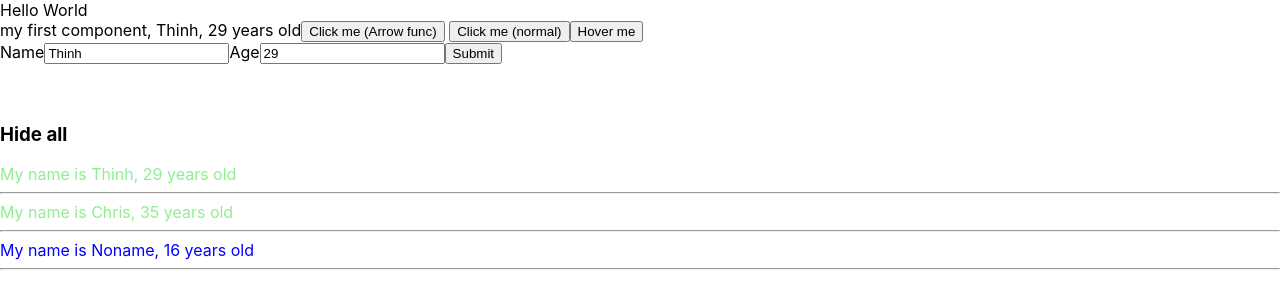
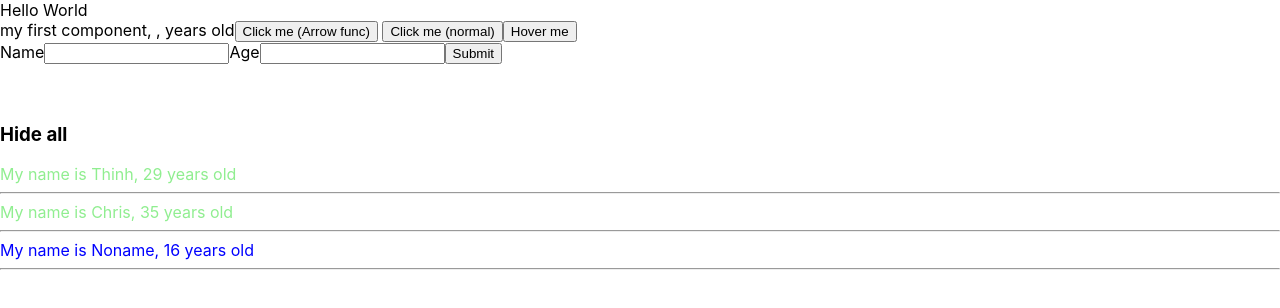
Before and after one commit to maskiatos/test-reactjs, a React (Create React App) app: page / in a window 1280 px wide. Shown: the top 308 px of the page. Built offline with nearby package versions, Linux system fonts and the light colour scheme.

Commit message:
truyen props la ham

```diff
--- a/src/components/UserInfo.js
+++ b/src/components/AddUserInfor.js
@@ -1,10 +1,10 @@
 //ĐÂY LÀ COMPONENT CON CỦA MyComponent.js VÀ ĐƯỢC GỌI RA BÊN ĐÓ BẰNG CÁCH EXPORT RA ĐỂ CHIA CODE RA XỬ LÝ form
 import React from "react"
 
-class UserInfor extends React.Component{
+class AddUserInfor extends React.Component{
     state = {
-        name: "Thinh",
-        age: 29,
+        name: "",
+        age: "",
         address: "Ha Noi"
     }
     handleClick(a){ //dưới là onClick={(x) => {this.handleClick(x)}} thì nó mới hiểu cái this là gì và chạy, không là báo lỗi
@@ -34,7 +34,11 @@ class UserInfor extends React.Component{
     }
     handleSubmit(event){
         event.preventDefault()  //ngăn chặn hiệu ứng mặc định, SUBMIT thì nó sẽ mặc định sau khi bấm sẽ reload lại, giờ thì không
-        console.log(this.state)
+        this.props.addNewUser({ //gọi hàm props truyền từ cha sang và truyền value của name và age từ form ngược sang cha để chạy
+            id: Math.floor((Math.random()*100)+1) + "random", //thêm random để nhỡ nó ra số trùng id đã có sẵn thì cũng không sao
+            name: this.state.name, //value từ <input>
+            age: this.state.age, //value từ <input>
+        })
     }
     render(){
         return(
@@ -43,6 +47,7 @@ class UserInfor extends React.Component{
                 <button onClick={(x) => this.handleClick(x)}>Click me (Arrow func)</button>   {/*nên dùng, trên chỉ cần handleClick(a){}*/}
                 <button onClick={this.handleClick1}>Click me (normal)</button>
                 <button onMouseOver={this.handleOnMouseOver}>Hover me</button>
+
                 <form onSubmit={(x) => this.handleSubmit(x)}>
                     <label>Name</label>
                     <input type="text" onChange={(x) => this.handleOnChangeName(x)} value={this.state.name}/>
@@ -55,4 +60,4 @@ class UserInfor extends React.Component{
         )
     }
 }
-export default UserInfor
+export default AddUserInfor
--- a/src/components/MyComponent.js
+++ b/src/components/MyComponent.js
@@ -1,7 +1,7 @@
 //ĐÂY LÀ COMPONENT CON CỦA App.js VÀ ĐƯỢC GỌI RA BÊN ĐÓ BẰNG CÁCH EXPORT RA ĐỂ CHIA CODE RA CHO DỄ QUẢN LÝ
 import React from "react" //import thư viện react đã khai báo bên package.json
-import DisplayInfor from "./DisplayInfo" //import componet DisplayInfor export ra từ DisplayInfo.js
-import UserInfor from "./UserInfo" //import componet UserInfor export ra từ UserInfo.js
+import DisplayInfor from "./DisplayInfor" //import componet DisplayInfor export ra từ DisplayInfo.js
+import AddUserInfor from "./AddUserInfor" //import componet UserInfor export ra từ UserInfo.js
 
 class MyComponent extends React.Component { //khai báo class MyComponent kế thừa Component từ thư viện React vừa import
     //JSX (JavaScript XML), chỉ riêng reactJS có cái này, là extension cho phép gõ html trực tiếp trong Reactjs
@@ -12,13 +12,25 @@ class MyComponent extends React.Component { //khai báo class MyComponent kế t
             {id: 3, name: "Noname", age: "16"},
         ]
     }
-
+    handleAddNewUser = ((a) => {
+        // let NewList = this.state.ListUsers;
+        // NewList.unshift(a)
+        // this.setState({
+        //     ListUsers : NewList
+        // })
+        //KHÔNG NÊN VIẾT NHƯ CÁCH TRÊN, NÊN VIẾT NHƯ SAU CHO GỌN
+        this.setState({
+            ListUsers : [a,...this.state.ListUsers] //thêm a vào đầu mảng
+            // ListUsers : [...this.state.ListUsers,a] //thêm a vào cuối mảng
+        })
+        console.log(a)
+    })
     render(){ //component bắt buộc ít nhất phải có render()
         //JSX chỉ cho render() return 1 ELEMENT HTML thôi, ví dụ ở đây nếu return thêm 1 <div> nữa thì báo lỗi, nested <div> thì được
         return(
         //nên viết theo cách button Click me ở dưới để không phải đổi handleClick(event) thành arrowfunction để chạy cái this.state.name
             <div>
-                <UserInfor/>
+                <AddUserInfor addNewUser={this.handleAddNewUser}/> {/*truyền handleAddNewUser không được có (), có () là gọi hàm*/}
                 {/*gọi UserInfor import từ bên UserInfo.js, website vẫn chạy bình thường như khi viết hết code trong đấy ở file này*/}
                 <br/><br/>
                 <DisplayInfor list={this.state.ListUsers}/> {/*truyền từ file cha này vào file con DisplayInfo.js, bên con .props để gọi*/}
```
Also changed, not shown: src/components/DisplayInfor.js (renamed from src/components/DisplayInfo.js).
